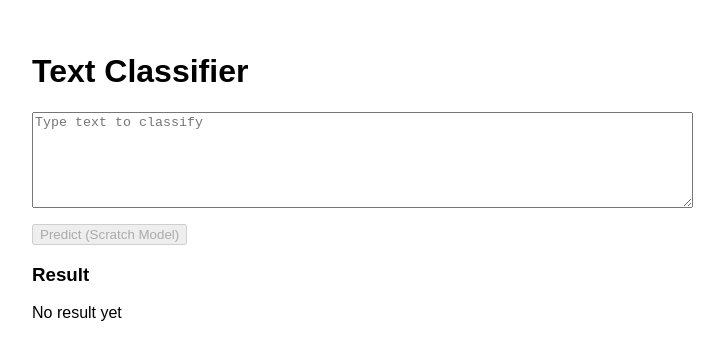
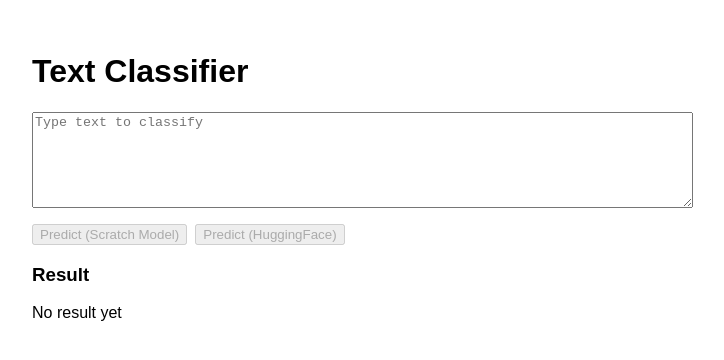
Before and after one commit to RupamGanguly46/Practice3Nov, a React (Vite) app in the folder frontend/: page / in a window 1280 px wide. Shown: the top 360 px of the page, without its empty margins (0-724 px from the left). Built offline with nearby package versions, Linux system fonts and the light colour scheme; no server answers.

Commit message:
Poorvi Parashar: updated frontend\src\App.jsx

```diff
--- a/frontend/src/App.jsx
+++ b/frontend/src/App.jsx
@@ -1,13 +1,28 @@
-// Step 2 work by Poorvi
-// Added buttons to call APIs (placeholders)
+// Step 3 work by Poorvi
+// Wire up api.js and add HF button
 import React, { useState } from 'react'
+import { predictScratch, predictHF } from './api'
 
 export default function App(){
   const [text, setText] = useState('')
   const [result, setResult] = useState(null)
 
-  const callScratch = async ()=>{
-    setResult({status: 'simulated', model: 'scratch'})
+  const callScratch = async () => {
+    try{
+      const res = await predictScratch(text)
+      setResult(res.data)
+    }catch(e){
+      setResult({error: e.message})
+    }
+  }
+
+  const callHF = async () => {
+    try{
+      const res = await predictHF(text)
+      setResult(res.data)
+    }catch(e){
+      setResult({error: e.message})
+    }
   }
 
   return (
@@ -16,6 +31,7 @@ export default function App(){
       <textarea rows={6} cols={80} value={text} onChange={e=>setText(e.target.value)} placeholder='Type text to classify' />
       <div style={{ marginTop: 12 }}>
         <button onClick={callScratch} disabled={!text}>Predict (Scratch Model)</button>
+        <button onClick={callHF} disabled={!text} style={{ marginLeft: 8 }}>Predict (HuggingFace)</button>
       </div>
       <div style={{ marginTop: 18 }}>
         <h3>Result</h3>
```
